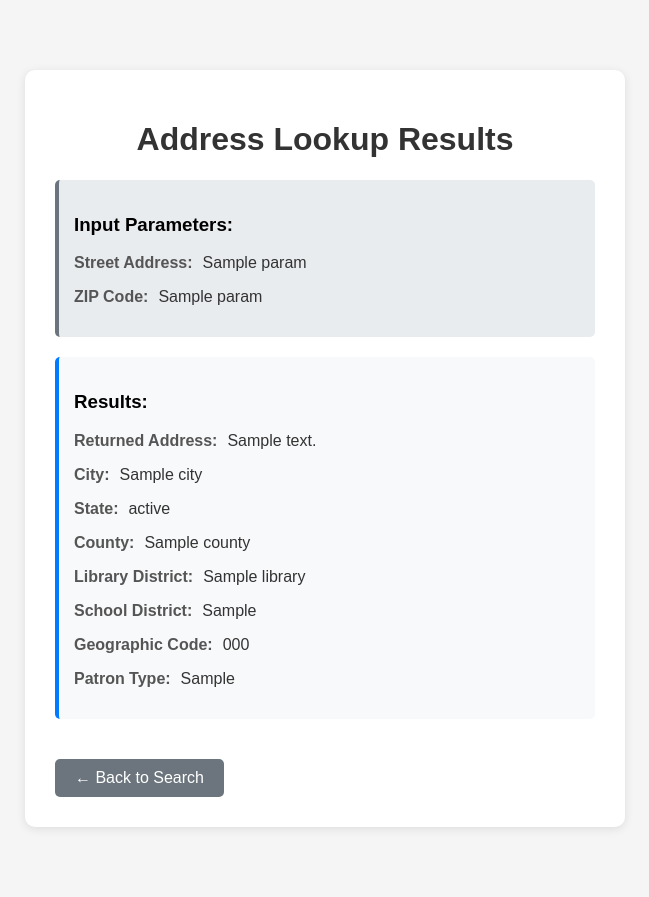
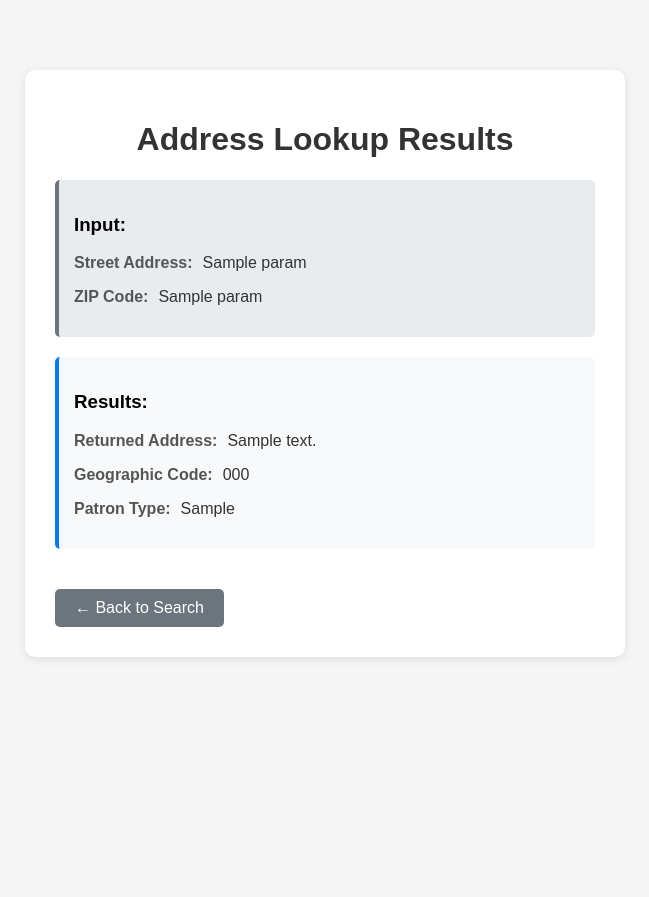
Before and after one commit to reedbc1/RegistrationFinder, a Flask app: template templates/result.html in a window 1280 px wide. Shown: the whole page, without its empty margins (315-964 px from the left). After the commit the page ends 659 px from the top, so only its background shows below. Run offline with Flask 3, Linux system fonts and the light colour scheme; the template is opened without the code that fills it: most values are stand-ins (such as "Sample title", 1, 10 or a date in 2020).

Commit message:
Saved your changes before starting work
Replit-Commit-Author: Agent
Replit-Commit-Session-Id: 7ac2ef65-b8a7-49a3-ade8-b5f937e64edf
Replit-Commit-Checkpoint-Type: full_checkpoint

```diff
--- a/templates/result.html
+++ b/templates/result.html
@@ -66,7 +66,7 @@
         <h1>Address Lookup Results</h1>
 
         <div class="input-section">
-            <h3>Input Parameters:</h3>
+            <h3>Input:</h3>
             <p><span class="label">Street Address:</span><span class="value">{{ params[0] }}</span></p>
             <p><span class="label">ZIP Code:</span><span class="value">{{ params[1] }}</span></p>
         </div>
@@ -74,28 +74,9 @@
         <!-- make separate section for Found Address and Results -->
         <div class="result-section">
             <h3>Results:</h3>
+
             {% if result.address %}
             <p><span class="label">Returned Address:</span><span class="value">{{ result.address }}</span></p>
-            {% endif %}
-
-            {% if result.city %}
-            <p><span class="label">City:</span><span class="value">{{ result.city }}</span></p>
-            {% endif %}
-
-            {% if result.state %}
-            <p><span class="label">State:</span><span class="value">{{ result.state }}</span></p>
-            {% endif %}
-
-            {% if result.county %}
-            <p><span class="label">County:</span><span class="value">{{ result.county }}</span></p>
-            {% endif %}
-
-            {% if result.library %}
-            <p><span class="label">Library District:</span><span class="value">{{ result.library }}</span></p>
-            {% endif %}
-
-            {% if result.school_district %}
-            <p><span class="label">School District:</span><span class="value">{{ result.school_district }}</span></p>
             {% endif %}
 
             <p><span class="label">Geographic Code:</span><span class="value">{{ result.geo_code }}</span></p>
```
